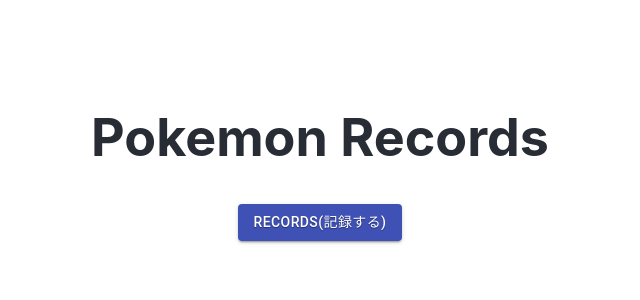
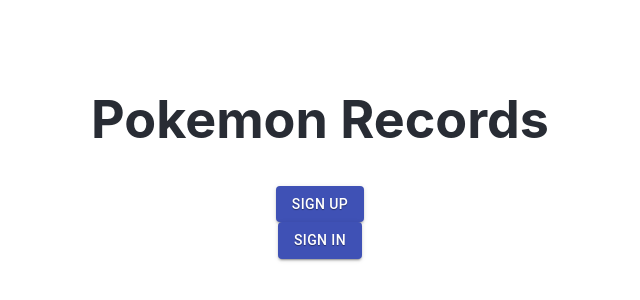
Before and after one commit to yurie-nishino/pokerecords, a React (Create React App) app: page / in a window 1280 px wide. Shown: the part 244-544 px from the top of the page, without its empty margins (320-960 px from the left). Built offline with nearby package versions, Linux system fonts and the light colour scheme.

Commit message:
material_fix

```diff
--- a/src/js/home/component/home.jsx
+++ b/src/js/home/component/home.jsx
@@ -13,7 +13,8 @@
           <h1>
             Pokemon <span>Records</span>
           </h1>
-          <Button variant="contained" color="primary" onClick={pushEnter} className={css.record_btn}>Records(記録する)</Button>
+          <Button variant="contained" color="primary" className={css.record_btn}>Sign Up</Button>
+          <Button variant="contained" color="primary" onClick={pushEnter} className={css.record_btn}>Sign In</Button>
         </div>
       </React.Fragment>
     );
```
